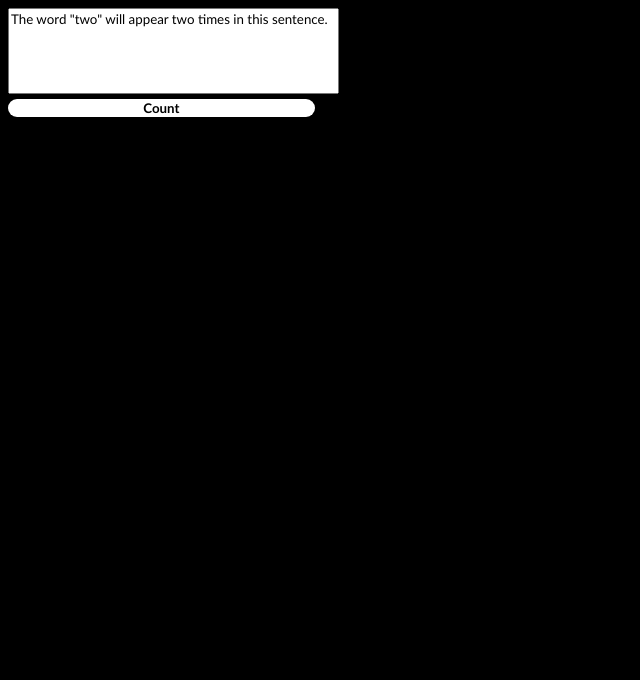
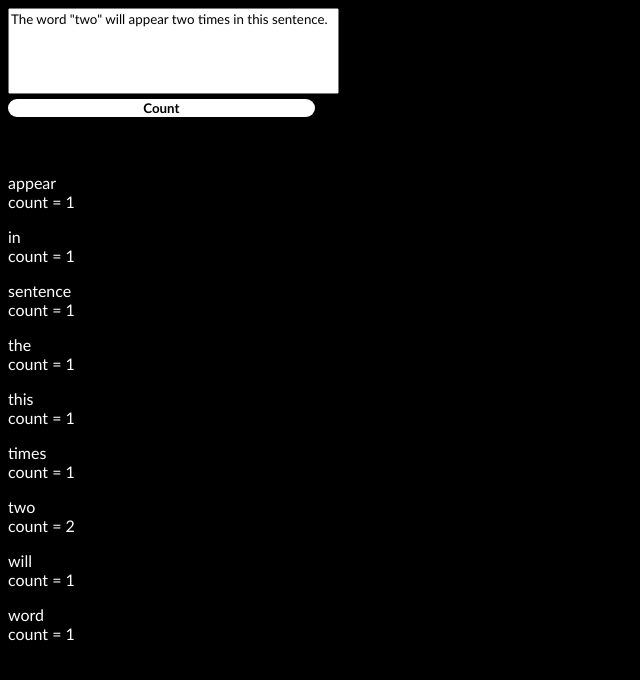
Before and after one commit to leohigabr/wordfrequency, a plain HTML site: page index.html in a window 1280 px wide. Both pictures are taken after a click on the button "Count". Shown: the whole page, without its empty margins (0-640 px from the left). Drawn offline with Linux system fonts and the light colour scheme.

Commit message:
Main function implemented. The input is properly cleaned now and the line break bug was fixed. TO DO: Sort the most frequent word and show it in a table.

```diff
--- a/main.js
+++ b/main.js
@@ -1,4 +1,5 @@
 const checkBtn = document.getElementById('countBtn');
+const showResult = document.getElementById('result');
 
 const getInput = () => {
      return (document.querySelector('.inputBox')
@@ -6,26 +7,36 @@ const getInput = () => {
         .replace(/[^\w\s]/gi, '')
         .toLowerCase()
         .trim()
-        .split(' ')
+        .split(/\s/)
      )
 }
 
+const wordFreq = (input) => {
+    return input
+      .reduce((map, word) =>
+        Object.assign(map, {
+          [word]: (map[word])
+            ? map[word] + 1
+            : 1,
+        }),
+        {}
+      );
+}
+
+const createP = () =>{
+    const p = document.createElement('p');
+    return p;
+}
+
+const insertP = (word, freq) => {
+    const p = createP();
+    p.innerText = `${word}\ncount = ${freq}`;
+    showResult.appendChild(p);
+}
+
 checkBtn.addEventListener('click', () => {
-    const words = getInput();
-    console.log(words);
-    console.log("length:", words.length);
-
-    /* I will continue this code below, after
-       discovering a way of cleaning (properly) and
-       removing line breaks from the input.
-
-    let count = [];
-    for(let i=0;i<words.length;i++){
-        for(let j=0;j<words.length;j++){
-            if(words[i] == words[j]){
-                count++;
-            }
-        }
-    }
-    */
+    const bagOf = wordFreq(getInput());
+    Object.keys(bagOf).sort().forEach(function(word) {
+        insertP(word, bagOf[word]);
+    })
 })
--- a/style.css
+++ b/style.css
@@ -10,7 +10,11 @@ body{
     border: none;
     border-radius: 5em;
     width: 23em;
+    margin-bottom: 3em;
 }
 .inputBox{
     resize: none;
 }
+#result{
+    color:white;
+}
```
Also changed, not shown: index.html (+1 -0 lines), 1 other file.
